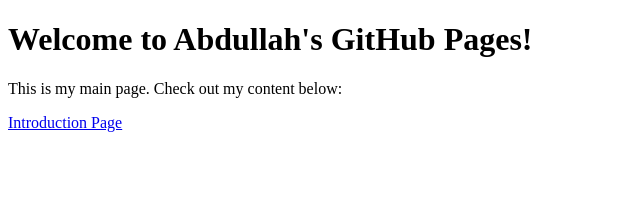
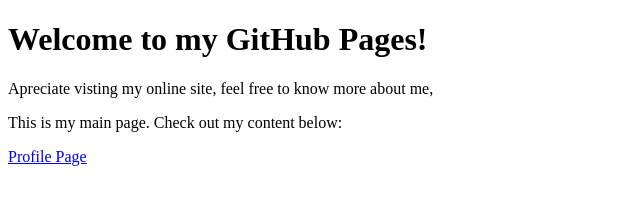
Before and after one commit to abdullahaljehani3/aaljeha3.github.io, a plain HTML site: page index.html in a window 1280 px wide. Shown: the whole page, without its empty margins (0-640 px from the left). Drawn offline with Linux system fonts and the light colour scheme.

Commit message:
Update index.html

```diff
--- a/index.html
+++ b/index.html
@@ -7,8 +7,9 @@
 
 </head>
 <body>
-    <h1>Welcome to Abdullah's GitHub Pages!</h1>
+    <h1>Welcome to my GitHub Pages!</h1>
+    <p>Apreciate visting my online site, feel free to know more about me,</p>
     <p>This is my main page. Check out my content below:</p>
-    <a href="web115/index.html">Introduction Page</a>
+    <a href="web115/index.html">Profile Page</a>
 </body>
 </html>
```
